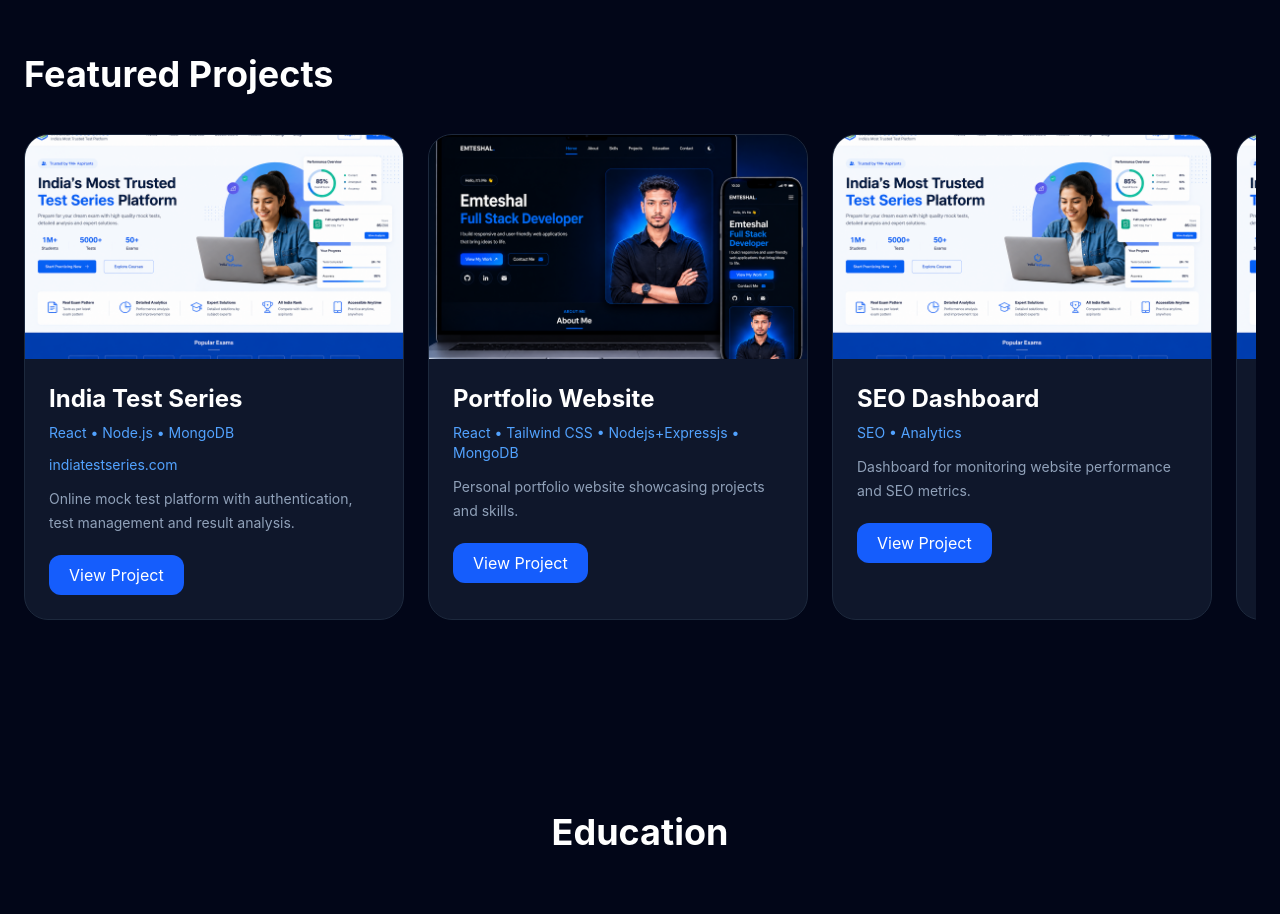
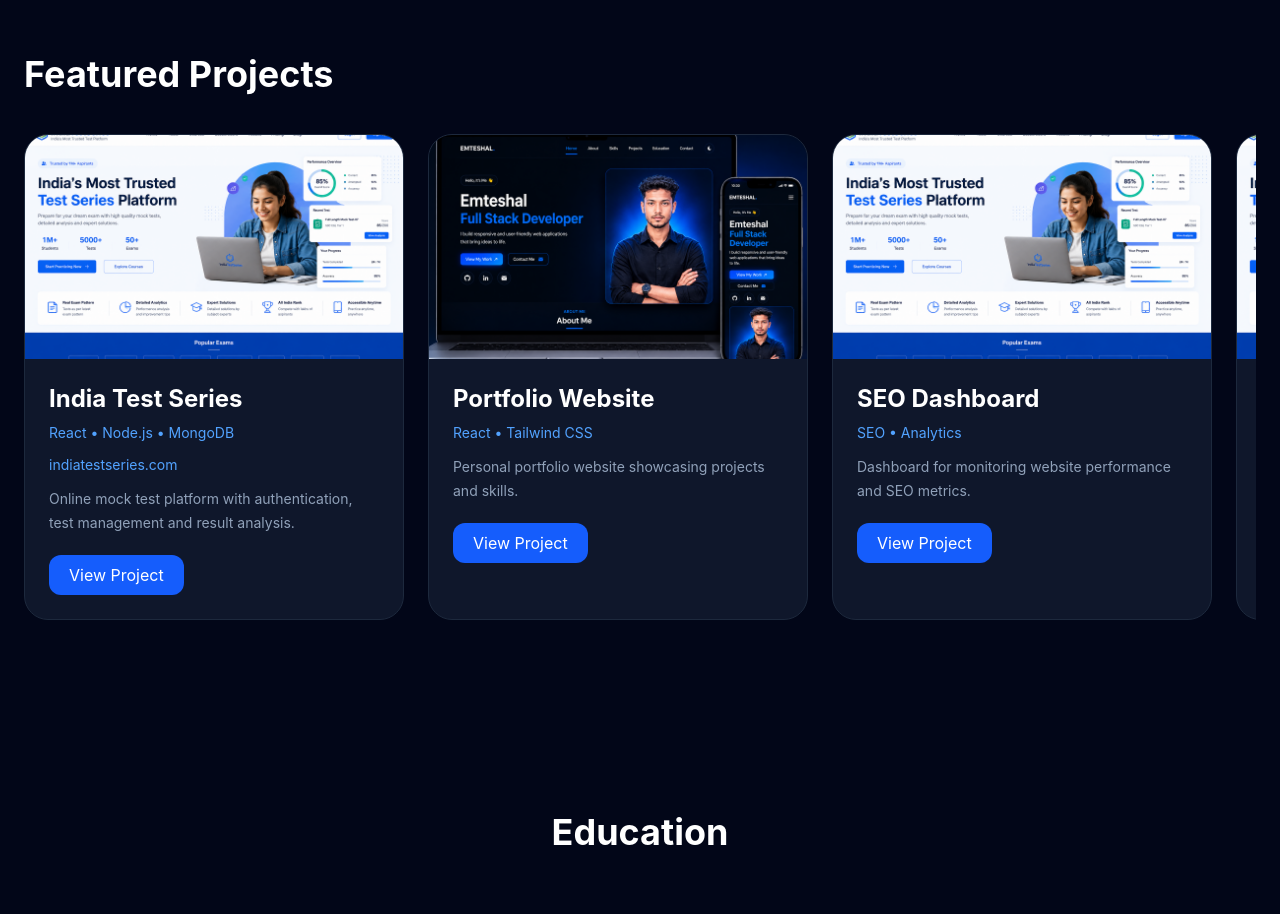
Before and after one commit to MdEmteshal/emteshal_portfolio, a React app in the folder frontend/: page / in a window 1280 px wide. Shown: the part 2340-3254 px from the top of the page. Built offline with nearby package versions, Linux system fonts and the light colour scheme; the HTML template or start-up script is replaced by a standard one.

Commit message:
Refactor Projects component with updated project data
Updated project details and fixed project duplication.

```diff
--- a/frontend/src/components/projects.jsx
+++ b/frontend/src/components/projects.jsx
@@ -16,7 +16,7 @@ export default function Projects() {
       id: 2,
       title: "Portfolio Website",
       image: portfolioImage,
-      tech: "React • Tailwind CSS • Nodejs+Expressjs • MongoDB",
+      tech: "React • Tailwind CSS",
       description: "Personal portfolio website showcasing projects and skills.",
     },
     {
@@ -29,9 +29,9 @@ export default function Projects() {
     },
     {
       id: 4,
-      title: "School Managements System",
+      title: "SEO Dashboard",
       image: testseries,
-      tech: "Full Stack ",
+      tech: "SEO • Analytics",
       description:
         "Dashboard for monitoring website performance and SEO metrics.",
     },
@@ -43,7 +43,6 @@ export default function Projects() {
       <div className="max-w-7xl mx-auto px-6">
         {" "}
         <h2 className="text-4xl font-bold mb-10">Featured Projects</h2>
-
         <div
           className="
         flex
@@ -59,8 +58,8 @@ export default function Projects() {
             <div
               key={project.id}
               className="
-            min-w-[350px]
-            md:min-w-[380px]
+    w-[380px]
+    flex-shrink-0
     bg-slate-900
     rounded-3xl
     overflow-hidden
```
Lines whose indentation alone changed are shown as unchanged.
